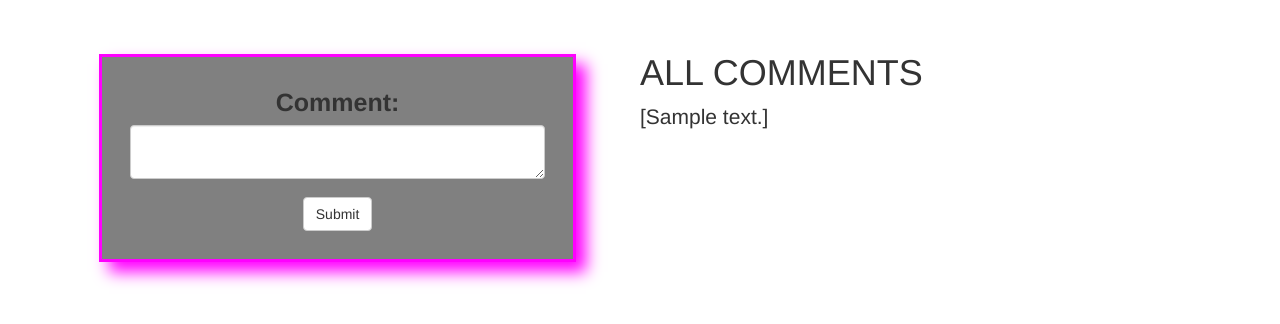
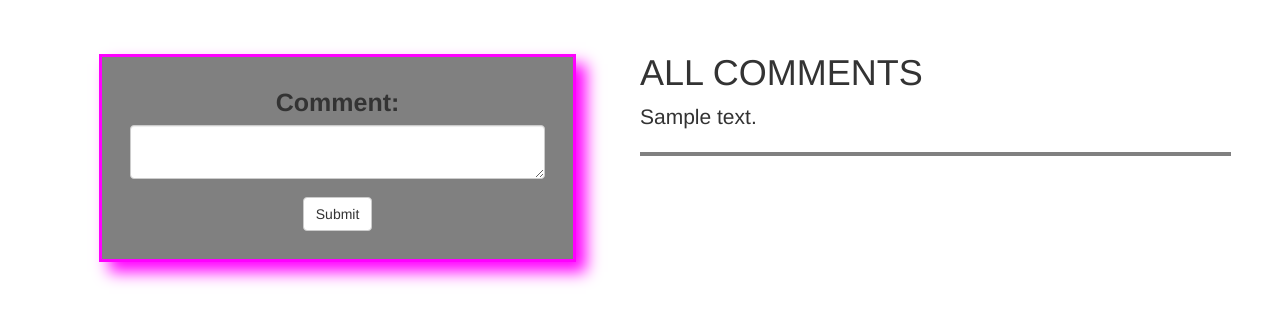
Before and after one commit to Memory-Wabwile/Pitches-Platform, a Flask app: page /comment/1 in a window 1280 px wide. Shown: the part 102-426 px from the top of the page. Run offline with Flask 2, Linux system fonts and the light colour scheme; a user stored in the database is signed in; tables that the repository leaves empty hold one stand-in row (values such as "Sample post"); some libraries are stand-ins or nearby versions.

Commit message:
update comments table

```diff
--- a/app/main/views.py
+++ b/app/main/views.py
@@ -113,7 +113,7 @@ def comment(pitch_id):
 
     pitch = Pitches.query.get(pitch_id)
     user = User.query.all()
-    comments = Comment.query.filter_by(pitch_id=pitch_id).all()
+    comments = Comment.query.all()
 
     if form.validate_on_submit():
         comment = form.comment.data
--- a/app/templates/comment.html
+++ b/app/templates/comment.html
@@ -18,8 +18,19 @@
         <div style="font-size: 1.5em; margin-top: 1%; padding-right: 5%;" class="col-md-6">
             <div class="row">
                 <h1>ALL COMMENTS</h1>
-                {{comments}}
 
+                {% for comment in comments %}
+
+                    <div class="card w-50 mt-5">
+                        <div class="card-body">
+                            <h5 class="card-title"></h5>
+                            <p class="card-text">{{comment.comment}}</p>
+
+                        </div>
+                    </div><hr style="border-top: 4px solid grey; color:black;"/>
+
+
+                {% endfor%}
 
             </div>
         </div>
```
